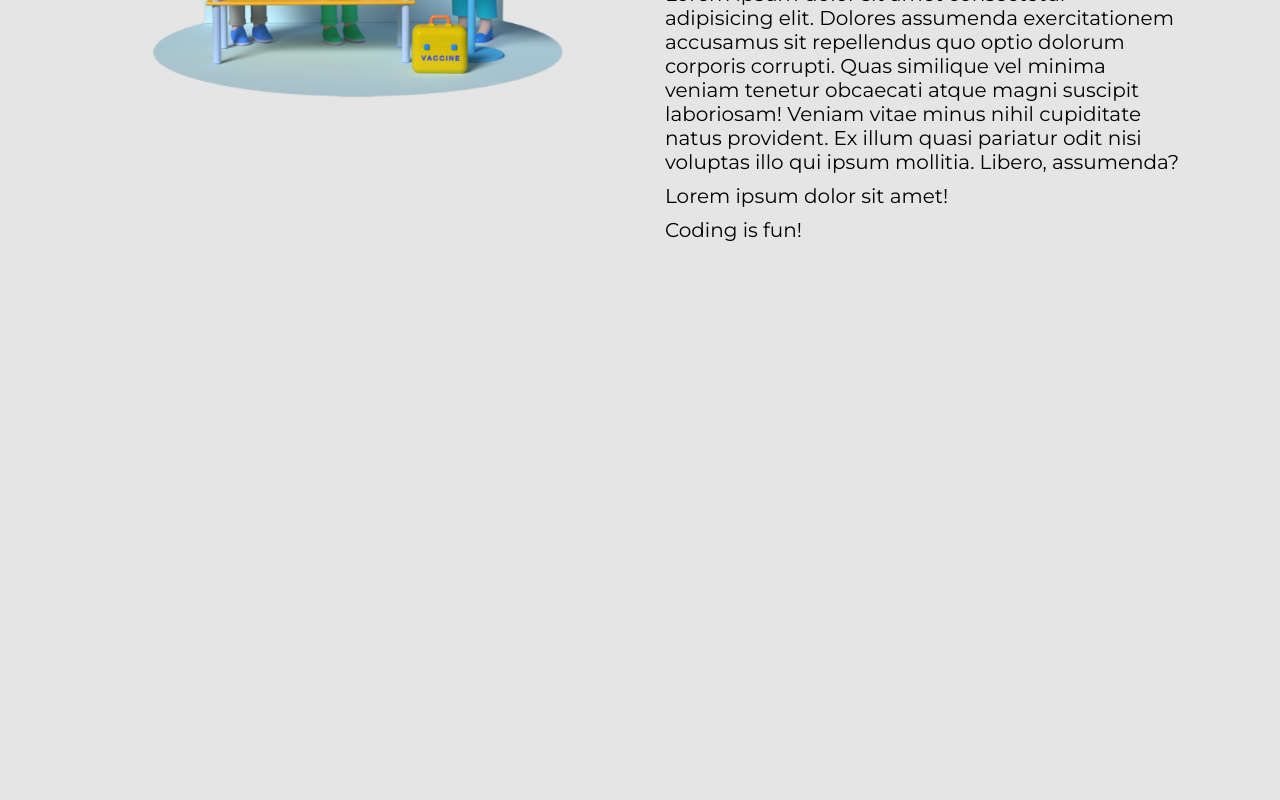
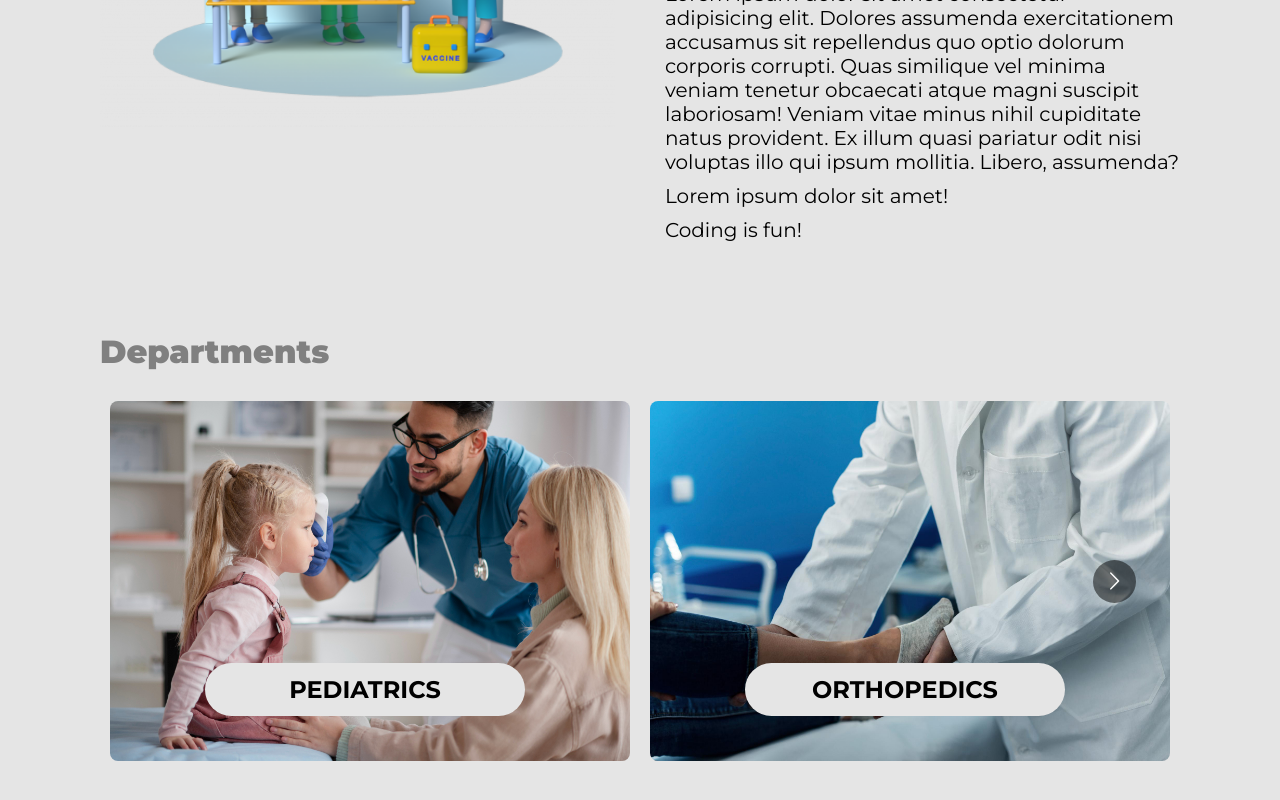
Before and after one commit to aman-7248/Hospital_Management1, a React (Vite) app in the folder frontend/: page / in a window 1280 px wide. Shown: the part 1326-2126 px from the top of the page. Before the commit the page ends 1628 px from the top, so only its background shows below. Built offline with nearby package versions, Linux system fonts and the light colour scheme.

Commit message:
Adding Departments in home page

```diff
--- a/frontend/src/Pages/Home.jsx
+++ b/frontend/src/Pages/Home.jsx
@@ -1,6 +1,7 @@
 import React, { useContext } from "react";
 import Hero from "../components/Hero";
 import Biography from "../components/Biography";
+import Departments from "../components/Departments";
 
 const Home = () => {
   return (
@@ -12,6 +13,7 @@
         imageUrl={"/hero.png"}
       />
       <Biography imageUrl={"/about.png"} />
+      <Departments />
     </>
   );
 };
--- /dev/null
+++ b/frontend/src/components/Departments.jsx
@@ -0,0 +1,95 @@
+import React from "react";
+import Carousel from "react-multi-carousel";
+import "react-multi-carousel/lib/styles.css";
+
+const Departments = () => {
+  const departmentsArray = [
+    {
+      name: "Pediatrics",
+      imageUrl: "/departments/pedia.jpg",
+    },
+    {
+      name: "Orthopedics",
+      imageUrl: "/departments/ortho.jpg",
+    },
+    {
+      name: "Cardiology",
+      imageUrl: "/departments/cardio.jpg",
+    },
+    {
+      name: "Neurology",
+      imageUrl: "/departments/neuro.jpg",
+    },
+    {
+      name: "Oncology",
+      imageUrl: "/departments/onco.jpg",
+    },
+    {
+      name: "Radiology",
+      imageUrl: "/departments/radio.jpg",
+    },
+    {
+      name: "Physical Therapy",
+      imageUrl: "/departments/therapy.jpg",
+    },
+    {
+      name: "Dermatology",
+      imageUrl: "/departments/derma.jpg",
+    },
+    {
+      name: "ENT",
+      imageUrl: "/departments/ent.jpg",
+    },
+  ];
+
+  const responsive = {
+    extraLarge: {
+      breakpoint: { max: 3000, min: 1324 },
+      items: 4,
+      slidesToSlide: 1, // optional, default to 1.
+    },
+    large: {
+      breakpoint: { max: 1324, min: 1005 },
+      items: 3,
+      slidesToSlide: 1, // optional, default to 1.
+    },
+    medium: {
+      breakpoint: { max: 1005, min: 700 },
+      items: 2,
+      slidesToSlide: 1, // optional, default to 1.
+    },
+    small: {
+      breakpoint: { max: 700, min: 0 },
+      items: 1,
+      slidesToSlide: 1, // optional, default to 1.
+    },
+  };
+
+  return (
+    <>
+      <div className="container departments">
+        <h2>Departments</h2>
+        <Carousel
+          responsive={responsive}
+          removeArrowOnDeviceType={[
+            // "superLargeDesktop",
+            // "desktop",
+            "tablet",
+            "mobile",
+          ]}
+        >
+          {departmentsArray.map((depart, index) => {
+            return (
+              <div key={index} className="card">
+                <div className="depart-name">{depart.name}</div>
+                <img src={depart.imageUrl} alt="Department" />
+              </div>
+            );
+          })}
+        </Carousel>
+      </div>
+    </>
+  );
+};
+
+export default Departments;
```
